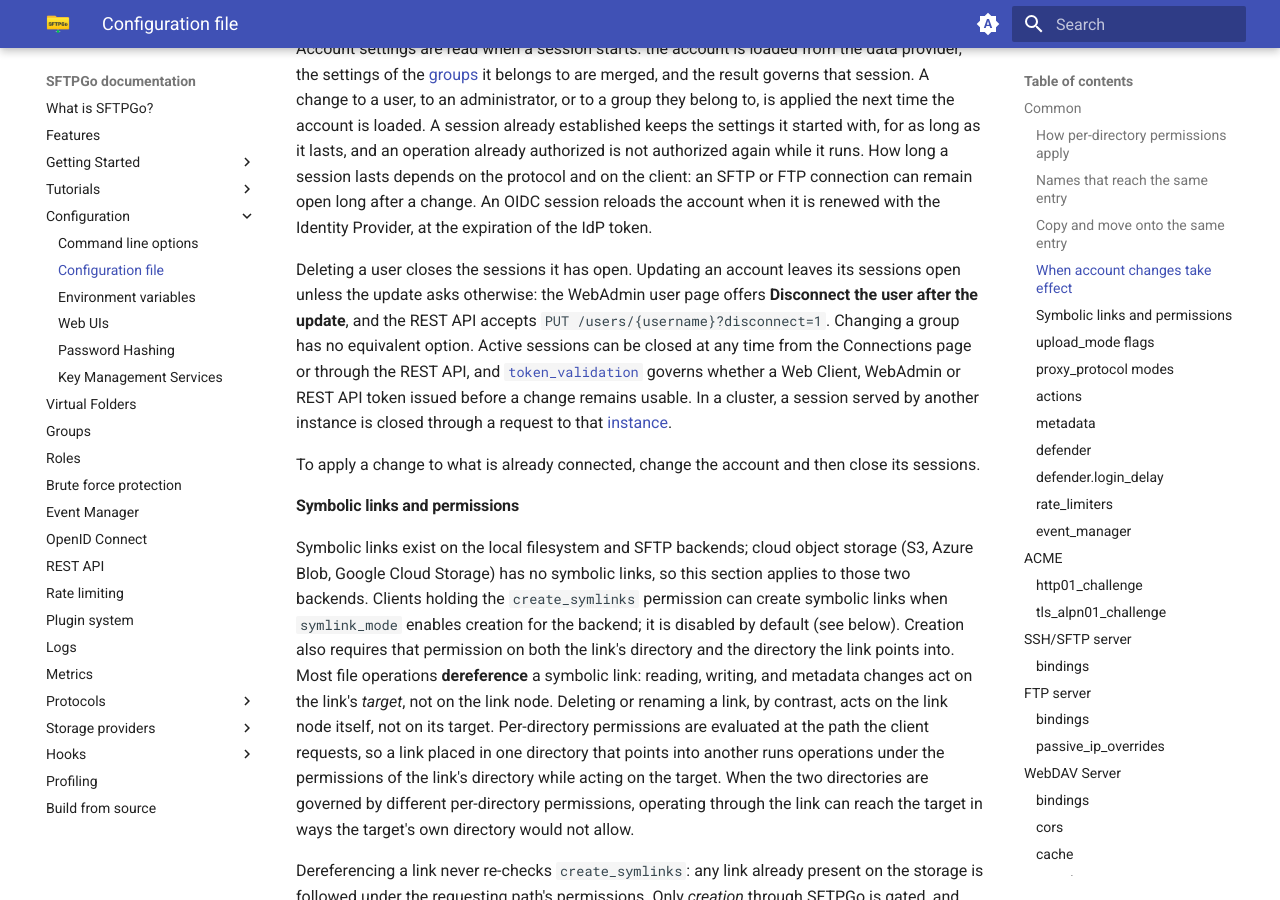
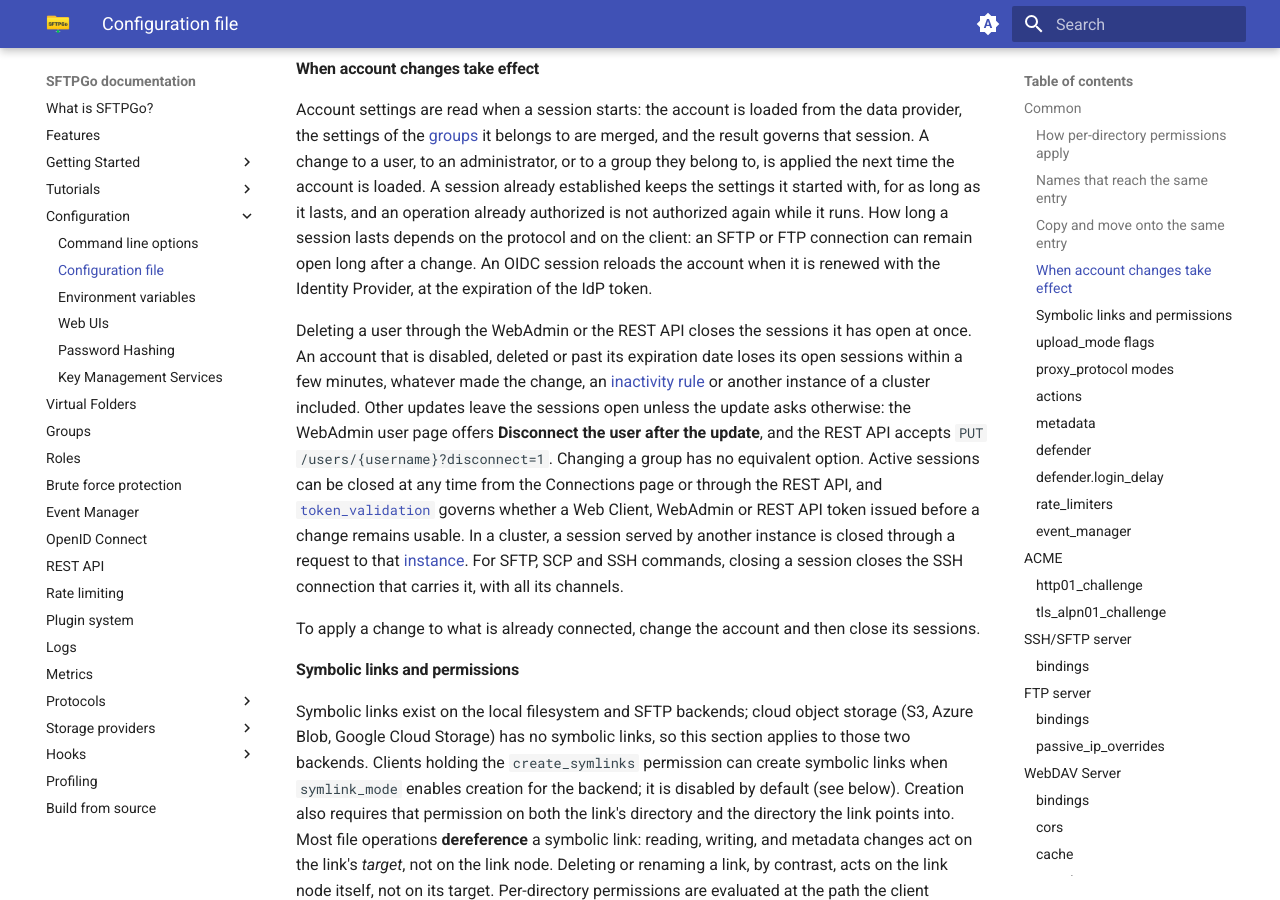
Before and after one commit to sftpgo/docs, an MkDocs documentation site: the page built from docs/config-file.md, in a window 1280 px wide and 900 px high, scrolled down 5752 px. Built offline with MkDocs 1.6.1 and Material for MkDocs 9.7.7, drawn with Linux system fonts in a browser that asks for light colours; emoji names are drawn with the system emoji font; the version menu is left out; some of the changed text lies outside the part shown.

Commit message:
improve docs for idle timeout and no longer valid accounts
Signed-off-by: Nicola Murino <nicola.murino@gmail.com>

```diff
--- a/docs/config-file.md
+++ b/docs/config-file.md
@@ -12,7 +12,7 @@ Configuration parameters for the `common` section.
 
 | Parameter | Type | Default | Description |
 | ----------- | ------ | --------- | ------------- |
-| `idle_timeout` | integer | `15` | Time in minutes after which an idle client will be disconnected. `0` means disabled. |
+| `idle_timeout` | integer | `15` | Time in minutes after which an idle client is disconnected. With a value greater than `0`, a session is also closed after the time-based access restrictions of its account no longer allow it. `0` keeps idle connections open, holding server resources, so set a value greater than `0`. |
 | `upload_mode` | integer | `0` | Upload behavior flags. Can be combined (see below). Ignored for the SFTP backend if buffering is enabled. |
 | `setstat_mode` | integer | `0` | `0`: normal mode (permission/owner/time change requests are executed). `1`: ignore mode (requests are silently ignored). `2`: ignore if not supported (permission/owner changes are silently ignored for cloud filesystems, executed for local/SFTP). |
 | `rename_mode` | integer | `0` | `0`: renaming non-empty directories is not allowed for cloud storage providers (S3, GCS, Azure Blob). `1`: enable recursive renames for these providers. Recursive renames may be slow and are not atomic; partial renames and incorrect quota updates are possible on error. At `1` the entries of a renamed directory are authorized individually, so a rename stops after moving part of the tree when one of them is refused. |
@@ -89,7 +89,7 @@ A copy into a directory inside its own source under another name stops with an e
 
 Account settings are read when a session starts: the account is loaded from the data provider, the settings of the [groups](groups.md) it belongs to are merged, and the result governs that session. A change to a user, to an administrator, or to a group they belong to, is applied the next time the account is loaded. A session already established keeps the settings it started with, for as long as it lasts, and an operation already authorized is not authorized again while it runs. How long a session lasts depends on the protocol and on the client: an SFTP or FTP connection can remain open long after a change. An OIDC session reloads the account when it is renewed with the Identity Provider, at the expiration of the IdP token.
 
-Deleting a user closes the sessions it has open. Updating an account leaves its sessions open unless the update asks otherwise: the WebAdmin user page offers **Disconnect the user after the update**, and the REST API accepts `PUT /users/{username}?disconnect=1`. Changing a group has no equivalent option. Active sessions can be closed at any time from the Connections page or through the REST API, and [`token_validation`](#security) governs whether a Web Client, WebAdmin or REST API token issued before a change remains usable. In a cluster, a session served by another instance is closed through a request to that [instance](#node).
+Deleting a user through the WebAdmin or the REST API closes the sessions it has open at once. An account that is disabled, deleted or past its expiration date loses its open sessions within a few minutes, whatever made the change, an [inactivity rule](eventmanager.md) or another instance of a cluster included. Other updates leave the sessions open unless the update asks otherwise: the WebAdmin user page offers **Disconnect the user after the update**, and the REST API accepts `PUT /users/{username}?disconnect=1`. Changing a group has no equivalent option. Active sessions can be closed at any time from the Connections page or through the REST API, and [`token_validation`](#security) governs whether a Web Client, WebAdmin or REST API token issued before a change remains usable. In a cluster, a session served by another instance is closed through a request to that [instance](#node). For SFTP, SCP and SSH commands, closing a session closes the SSH connection that carries it, with all its channels.
 
 To apply a change to what is already connected, change the account and then close its sessions.
 
```
